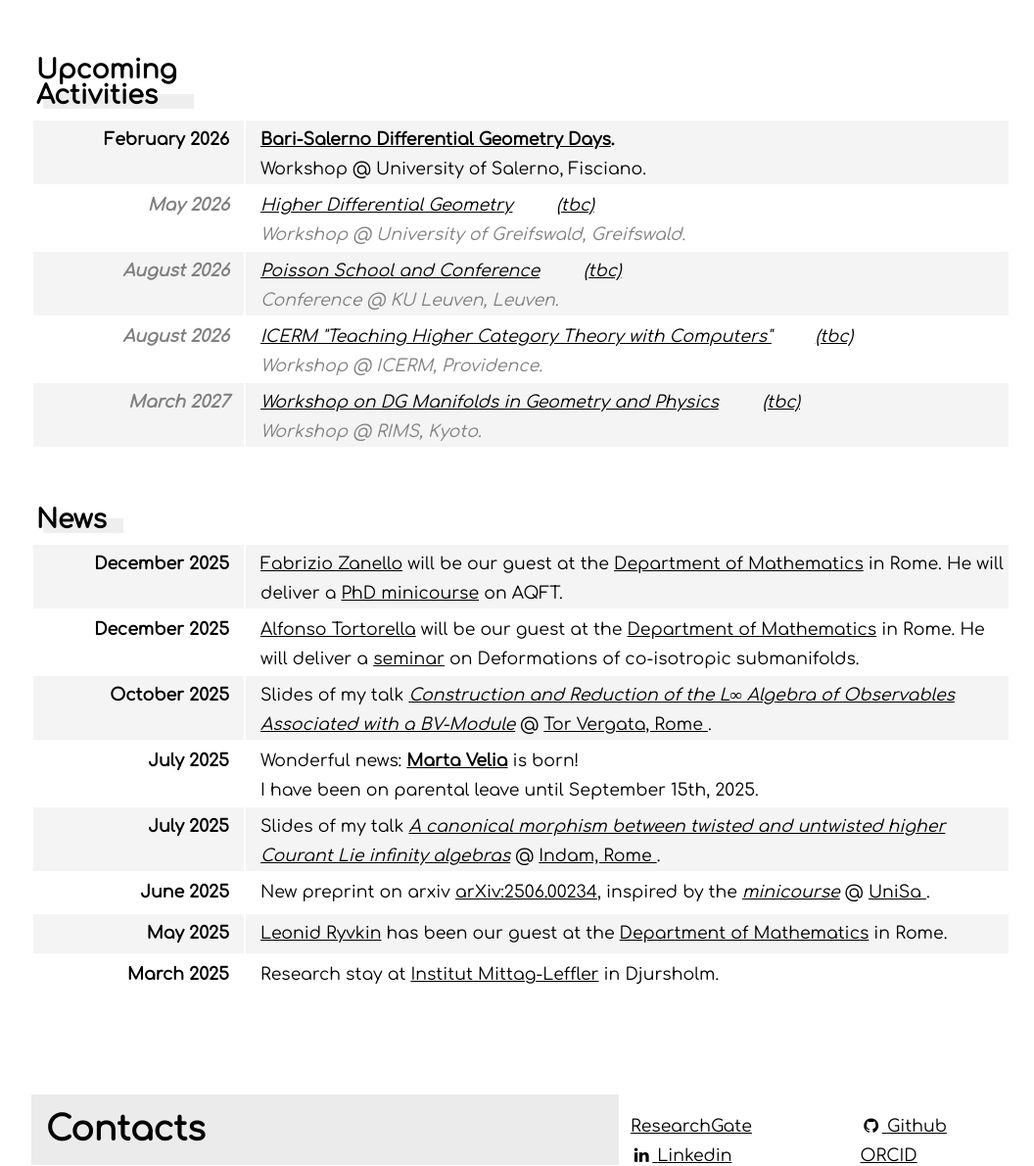
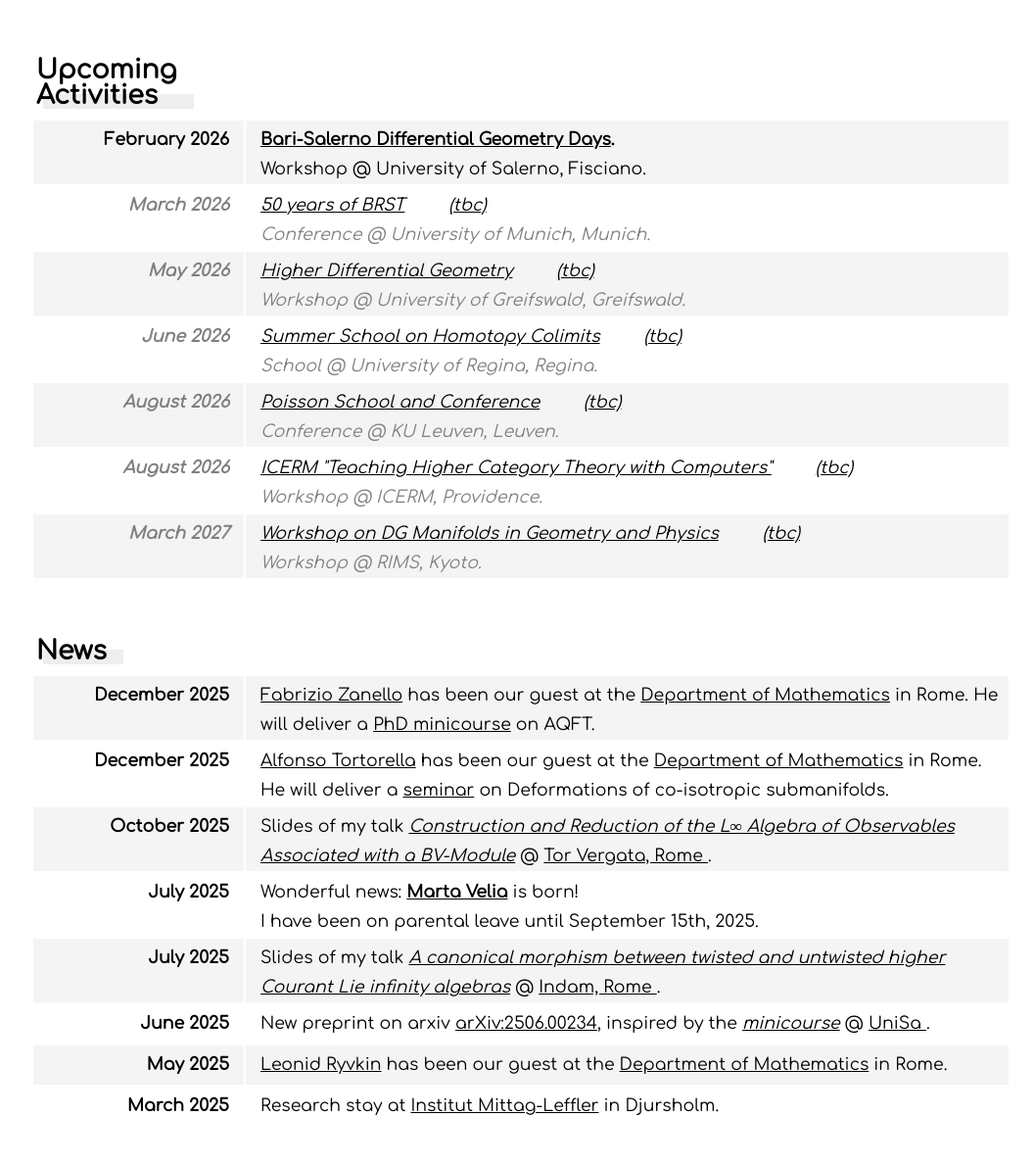
Before and after one commit to MasterToninus/MasterToninus.github.io, a PHP site: page / in a window 1280 px wide. Shown: the part 1081-2271 px from the top of the page at 98% size, without its empty margins (108-1164 px from the left). Run offline with PHP 8.4, Linux system fonts and the light colour scheme; data that the repository does not hold is empty; some libraries are stand-ins or nearby versions.

Commit message:
Impossible trips.

```diff
--- a/data/activities.csv
+++ b/data/activities.csv
@@ -126,7 +126,9 @@ IX Year;61st Seminar Sophus Lie;Conference;University of Rome Tor Vergata;Rome;I
 IX Year;QFT at the crossroads between mathematics and physics;Workshop;Sapienza Università di Roma;Rome;Italy;September 2025;15-Sep-25;17-Sep-25;Gallavotti et al.;https://sites.google.com/view/qft-at-the-crossroads/home?authuser=0;0
 IX Year;Construction and Reduction of the Lie infinity Algebra of Observables associated with a BV-Module;Invited Talk;Tor Vergata, Università di Roma 2;Rome;Italy;October 2025;24-Oct-25;24-Oct-25;AMM;https://www.mat.uniroma2.it/~ricerca/algebr/page-AREA_files/page-AREA-2_files/talks.html;0
 X Year;Bari-Salerno Differential Geometry Days;Workshop;University of Salerno;Fisciano;Italy;February 2026;09-Feb-26;11-Feb-26;L. Vitagliano et al.;https://www.dipmat2.unisa.it/people/vitagliano/www/workshop_BA-SA.html;0
+X Year;50 years of BRST;Conference;University of Munich;Munich;Germany;March 2026;23-Mar-26;27-Mar-26;K. Bering et al.;https://indico.physik.uni-muenchen.de/event/661/overview;1
 X Year;Higher Differential Geometry;Workshop;University of Greifswald;Greifswald;Germany;May 2026;04-May-26;09-May-26;M. Ludewig et al.;https://www.wiko-greifswald.de/en/registrations/higher-differential-geometry;1
+X Year;Summer School on Homotopy Colimits;School;University of Regina;Regina;Canada;June 2026;22-Jun-26;26-Jun-26;J. Berner et al.;https://sites.google.com/view/reginahomotopy;1
 X Year;Poisson School and Conference;Conference;KU Leuven;Leuven;Belgium;August 2026;03-Aug-26;14-Aug-26;M. Zambon et al.;https://wis.kuleuven.be/events/2026_poisson/poisson2026;1
 X Year;ICERM "Teaching Higher Category Theory with Computers";Workshop;ICERM;Providence;USA;August 2026;17-Aug-26;21-Aug-26;AMM;https://icerm.brown.edu/program/topical_workshop/tw-26-thc/;1
 XI Year;Workshop on DG Manifolds in Geometry and Physics;Workshop;RIMS;Kyoto;Japan;March 2027;08-Mar-27;12-Mar-27;P. Xu et al.;https://www.kurims.kyoto-u.ac.jp/kyoten/en/;1
--- a/gunter/index.php
+++ b/gunter/index.php
@@ -183,6 +183,12 @@
                             Spazio di test per Diego.
                         </p>
                     </a>
+                    <a href="./listanozze/" class="list-group-item">
+                        <h4 class="list-group-item-heading">Lista Nozze</h4>
+                        <p class="list-group-item-text">
+                            Pagina per la lista nozze non molto utilizzata.
+                        </p>
+                    </a>
                 </div>
             </div>
             <div class="col-lg-6">
--- a/index.php
+++ b/index.php
@@ -218,17 +218,25 @@
         <div class="big-title shaded" id="News">News</div>
           <table class="list">
 
-            <!--
+          <!--
           <tr>
-            <td class="left"><b>February 2026</b></td>
-            <td class="right">Five months Research stay at <a href="https://math.univ-lyon1.fr/icj/probabilites-statistique-physique-mathematique/">Institut Camille Jordan</a> in Lyon.</td>
+            <td class="left"><b>May 2026</b></td>
+            <td class="right">On the job market / on parental leave / unemployed.</td>
           </tr>
-              -->
+          % cerca fontawesome adatta alla disoccupazione !
+          -->
+
+          <!--
+          <tr>
+            <td class="left"><b>March 2026</b></td>
+            <td class="right">Two months Research stay at <a href="https://math.univ-lyon1.fr/icj/probabilites-statistique-physique-mathematique/">Institut Camille Jordan</a> in Lyon.</td>
+          </tr>
+          -->
 
 
           <tr>
             <td class="left"><b>December 2025</b></td>
-            <td class="right"><a href="https://sites.google.com/view/fabrizio-zanello-mathphy">Fabrizio Zanello</a> will be our guest at the <a href="https://www.mat.uniroma1.it/">Department of Mathematics</a> in Rome.
+            <td class="right"><a href="https://sites.google.com/view/fabrizio-zanello-mathphy">Fabrizio Zanello</a> has been our guest at the <a href="https://www.mat.uniroma1.it/">Department of Mathematics</a> in Rome.
             He will deliver a <a href="https://sites.google.com/view/dottorato-matematica-roma/home">PhD minicourse</a> on AQFT.
           </td>
           </tr>
@@ -237,7 +245,7 @@
 
           <tr>
             <td class="left"><b>December 2025</b></td>
-            <td class="right"><a href="https://sites.google.com/view/agtortorella">Alfonso Tortorella</a> will be our guest at the <a href="https://www.mat.uniroma1.it/">Department of Mathematics</a> in Rome.
+            <td class="right"><a href="https://sites.google.com/view/agtortorella">Alfonso Tortorella</a> has been our guest at the <a href="https://www.mat.uniroma1.it/">Department of Mathematics</a> in Rome.
             He will deliver a <a href="https://sites.google.com/uniroma1.it/sag/">seminar</a> on Deformations of co-isotropic submanifolds.
           </td>
           </tr>
```
Also changed, not shown: gunter/listanozze/index.html (renamed from listanozze/index.html), gunter/listanozze/index_en.html (renamed from listanozze/index_en.html).
